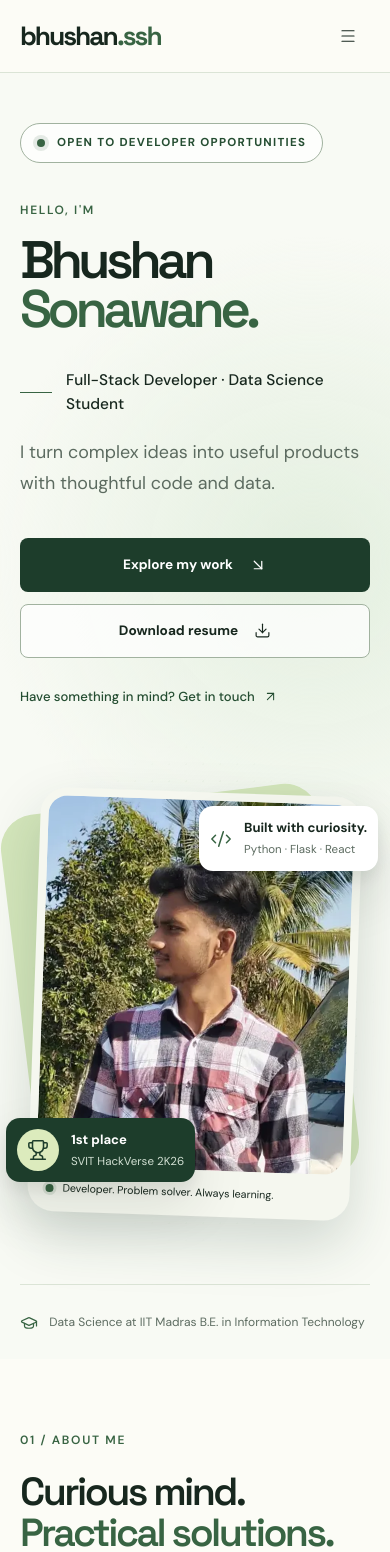
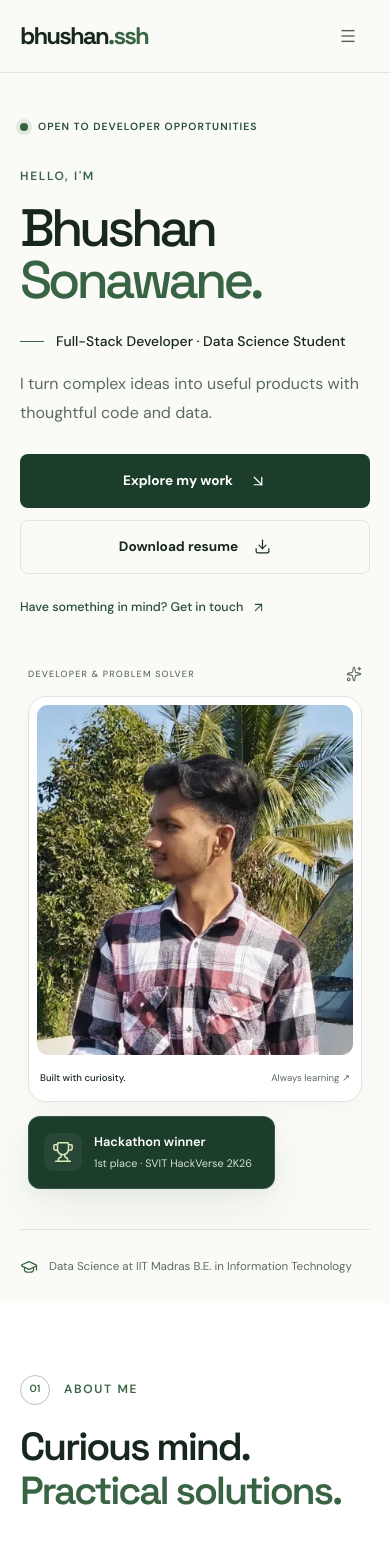
Before and after one commit to bhushan-ssh/Portfolio, a React (Vite) app: page / in a window 390 px wide. Shown: the top 1552 px of the page. Built offline with nearby package versions, Linux system fonts and the light colour scheme.

Commit message:
Polished

```diff
--- a/src/components/Achievements.css
+++ b/src/components/Achievements.css
@@ -16,8 +16,8 @@
   align-items: flex-start;
   min-height: 250px;
   padding: 32px;
-  border: 1px solid #a9c683;
-  border-radius: 18px;
+  border: 1px solid var(--border-strong);
+  border-radius: var(--radius);
   background: #ffffff8c;
 }
 .achievement-strip svg {
--- a/src/components/Hero.css
+++ b/src/components/Hero.css
@@ -1,197 +1,125 @@
 .hero {
   --section-background: var(--section-hero);
   display: grid;
-  grid-template-columns: minmax(0, 1.12fr) minmax(0, 0.88fr);
-  column-gap: 42px;
+  grid-template-columns: minmax(0, 1.15fr) minmax(0, 0.85fr);
+  column-gap: 80px;
   align-items: center;
-  min-height: 760px;
-  padding-top: 88px;
+  padding-top: 72px;
   color: var(--text);
 }
-.hero-content {
-  position: relative;
-  z-index: 2;
-}
+.hero-content { position: relative; }
 .availability {
   display: inline-flex;
   align-items: center;
-  gap: 12px;
-  padding: 10px 16px;
-  border: 1px solid var(--border-strong);
-  border-radius: 100px;
+  gap: 10px;
   color: var(--accent-hover);
-  background: #ffffffc9;
-  font-size: 0.72rem;
-  letter-spacing: 0.11em;
-  font-weight: 700;
-}
-.hero .status-dot {
-  background: var(--accent);
-  box-shadow: 0 0 0 4px #38644320;
-}
-.hero-hello {
-  margin: 38px 0 14px;
-  color: var(--accent);
-}
-.hero h1 {
-  font-size: clamp(4.4rem, 7.2vw, 7rem);
-  line-height: 0.94;
-  letter-spacing: -0.085em;
+  font-size: 0.65rem;
+  letter-spacing: 0.1em;
   font-weight: 600;
 }
-.hero h1 span {
-  color: var(--accent);
+.hero-hello { margin: 36px 0 16px; }
+.hero h1 {
+  font-size: clamp(4.4rem, 7vw, 6.6rem);
+  line-height: 0.99;
+  letter-spacing: -0.075em;
+  font-weight: 500;
 }
+.hero h1 span { color: var(--accent); }
 .role-line {
   display: flex;
   align-items: center;
-  gap: 14px;
-  margin-top: 34px;
-  font-size: 1.05rem;
+  gap: 12px;
+  margin-top: 30px;
+  font-size: 0.95rem;
   font-weight: 500;
-  color: var(--text);
 }
 .role-dash {
-  width: 32px;
+  width: 24px;
   height: 1px;
   background: var(--accent);
-  flex: 0 0 32px;
+  flex: 0 0 24px;
 }
 .hero-description {
-  max-width: 530px;
-  margin-top: 20px;
+  max-width: 440px;
+  margin-top: 18px;
   color: var(--muted);
-  font-size: 1.12rem;
-  line-height: 1.75;
+  font-size: 1.08rem;
+  line-height: 1.8;
+  text-wrap: pretty;
 }
 .hero-actions {
   display: flex;
   flex-wrap: wrap;
   gap: 12px;
-  margin-top: 38px;
+  margin-top: 30px;
 }
-.hero .button-primary {
-  color: #fff;
-  background: var(--ink);
-}
-.hero .button-primary:hover {
-  background: var(--accent);
-}
-.hero .button-secondary {
-  color: var(--text);
-  background: #ffffffbd;
-  border-color: var(--border-strong);
-}
-.hero .button-secondary:hover {
-  background: var(--sage-light);
-}
-.hero .hero-contact {
-  margin-top: 28px;
-  color: var(--accent-hover);
-  font-size: 0.82rem;
-}
+.hero-contact { margin-top: 24px; font-size: 0.78rem; }
 .hero-visual {
   position: relative;
   width: 100%;
-  padding: 28px 30px;
+  max-width: 430px;
+  justify-self: end;
+  padding: 0;
 }
-.hero-visual::before {
-  content: "";
-  position: absolute;
-  inset: 30px 48px 52px 10px;
-  background: #d4e6bb;
-  border-radius: 34px;
-  transform: rotate(-7deg);
-}
-.portrait-grid {
-  position: absolute;
-  inset: -25px -5px 0 5px;
-  background-image: radial-gradient(#8eae84 1px, transparent 1px);
-  background-size: 17px 17px;
-  mask-image: radial-gradient(ellipse, #000 15%, transparent 73%);
-  opacity: 0.25;
+.portrait-label {
+  display: flex;
+  justify-content: space-between;
+  align-items: center;
+  margin-bottom: 14px;
+  color: var(--muted);
+  font-size: 0.62rem;
+  letter-spacing: 0.13em;
+  font-weight: 500;
 }
 .photo-frame {
   position: relative;
-  z-index: 1;
-  max-width: 390px;
-  margin-inline: auto;
   padding: 8px;
-  border-radius: 26px;
-  background: #f5f7ef;
-  box-shadow: 0 24px 55px #1d3d2b2e;
-  transform: rotate(2deg);
+  border: 1px solid var(--border);
+  border-radius: 18px;
+  background: #fff;
+  box-shadow: var(--shadow-sm);
 }
 .profile-photo {
   width: 100%;
-  height: 470px;
+  height: 440px;
   object-fit: cover;
   object-position: center 38%;
-  border-radius: 19px;
+  border-radius: 11px;
 }
 .photo-caption {
   display: flex;
+  justify-content: space-between;
   align-items: center;
-  gap: 9px;
-  padding: 14px 10px 7px;
-  color: var(--text);
-  font-size: 0.75rem;
-  white-space: nowrap;
+  gap: 12px;
+  padding: 15px 8px 7px;
+  color: var(--muted);
+  font-size: 0.68rem;
 }
-.photo-caption .status-dot {
-  background: var(--accent);
-  box-shadow: 0 0 0 3px #38644322;
-}
-.floating-note {
-  position: absolute;
-  z-index: 2;
+.photo-caption > :first-child { color: var(--text); font-weight: 500; }
+.portrait-award {
+  position: relative;
+  width: fit-content;
+  margin-top: 14px;
   display: flex;
   align-items: center;
   gap: 12px;
-  padding: 16px;
-  border-radius: 14px;
-  color: var(--text);
-  background: #fff;
-  box-shadow: var(--shadow-lg);
-  animation: chip-in 0.8s ease both;
-}
-.floating-note strong,
-.floating-note span:not(.note-icon) {
-  display: block;
-}
-.floating-note strong {
-  font-size: 0.82rem;
-}
-.floating-note div > span {
-  margin-top: 3px;
-  color: var(--muted);
-  font-size: 0.72rem;
-}
-.note-top {
-  top: 72px;
-  right: -12px;
-}
-.note-top > svg {
-  color: var(--accent);
-}
-.note-bottom {
-  left: -8px;
-  bottom: 85px;
+  padding: 15px 22px 15px 15px;
+  border: 1px solid #ffffff1f;
+  border-radius: 12px;
   color: #fff;
   background: var(--ink);
-  animation-delay: 0.15s;
+  box-shadow: var(--shadow-lg);
 }
-.note-bottom div > span {
-  color: #d1dfd2;
-}
+.portrait-award strong { display: block; font-size: 0.8rem; font-weight: 600; }
+.portrait-award div > span { display: block; margin-top: 3px; font-size: 0.68rem; color: #d1dfd2; }
 .note-icon {
   display: grid;
   place-items: center;
-  width: 42px;
-  height: 42px;
-  border-radius: 50%;
-  color: var(--ink);
-  background: var(--lime);
+  width: 38px;
+  height: 38px;
+  border-radius: 9px;
+  color: var(--lime);
+  background: #ffffff0d;
 }
 .hero-bottom {
   grid-column: 1 / -1;
@@ -199,72 +127,48 @@
   justify-content: space-between;
   align-items: center;
   gap: 24px;
-  margin-top: 72px;
+  margin-top: 64px;
   padding: 25px 0;
   border-top: 1px solid var(--border);
   color: var(--muted);
 }
-.hero-bottom p,
-.hero-bottom a {
+.hero-bottom p, .hero-bottom a {
   display: flex;
   align-items: center;
   gap: 12px;
-  font-size: 0.75rem;
+  font-size: 0.72rem;
 }
-.hero-bottom p > svg,
-.hero-bottom a > svg {
-  color: var(--accent);
-}
-.hero-bottom a {
-  letter-spacing: 0.13em;
-  white-space: nowrap;
-}
-.hero-divider {
-  margin-inline: 8px;
-  color: var(--border-strong);
-}
-@keyframes chip-in {
-  from { opacity: 0; transform: translateY(12px); }
-  to { opacity: 1; transform: translateY(0); }
-}
+.hero-bottom p > svg, .hero-bottom a > svg { color: var(--accent); }
+.hero-bottom a { letter-spacing: 0.12em; white-space: nowrap; }
+.hero-bottom a:hover { color: var(--accent-hover); }
+.hero-divider { margin-inline: 8px; color: var(--border-strong); }
 @media (max-width: 1100px) {
-  .hero { column-gap: 16px; }
-  .hero h1 { font-size: clamp(4rem, 7vw, 5.7rem); }
-  .hero-visual { padding-inline: 16px; }
-  .photo-frame { max-width: 330px; }
-  .profile-photo { height: 420px; }
-  .note-top { right: 0; }
+  .hero { column-gap: 40px; padding-top: 60px; }
+  .hero h1 { font-size: clamp(4rem, 7.3vw, 5.7rem); }
+  .profile-photo { height: 400px; }
+  .role-line { font-size: 0.87rem; }
   .hero-bottom p { flex-wrap: wrap; }
 }
 @media (max-width: 799px) {
-  .hero {
-    grid-template-columns: 1fr;
-    padding-top: 64px;
-  }
+  .hero { grid-template-columns: 1fr; padding-top: 52px; }
   .hero-content { max-width: 650px; }
   .hero h1 { font-size: clamp(4.2rem, 11vw, 6.2rem); }
-  .hero-visual {
-    width: min(480px, 100%);
-    margin: 56px auto 0;
-  }
-  .photo-frame { max-width: 350px; }
-  .profile-photo { height: 430px; }
+  .hero-description { max-width: 500px; }
+  .hero-visual { width: min(416px, calc(100% - 16px)); margin: 48px auto 0; justify-self: center; }
+  .profile-photo { height: 420px; }
   .hero-bottom { margin-top: 40px; }
-  .hero-bottom a,
-  .hero-divider { display: none; }
+  .hero-bottom a, .hero-divider { display: none; }
 }
 @media (max-width: 420px) {
-  .hero { padding-top: 50px; }
-  .hero h1 { font-size: clamp(3.3rem, 12.5vw, 4.2rem); }
-  .role-line { font-size: 0.96rem; }
-  .hero-actions { flex-direction: column; align-items: stretch; }
-  .hero-visual { padding-inline: 14px; }
-  .hero-visual::before { inset: 34px 30px 50px 0; }
-  .profile-photo { height: 370px; }
-  .floating-note { padding: 11px; }
-  .note-top { top: 42px; right: -8px; }
-  .note-bottom { bottom: 62px; left: -14px; }
-  .photo-caption { font-size: 0.67rem; }
+  .hero { padding-top: 40px; }
+  .hero-hello { margin-top: 28px; }
+  .hero h1 { font-size: clamp(3.25rem, 13.5vw, 4.7rem); }
+  .role-line { margin-top: 24px; line-height: 1.6; }
+  .hero-description { font-size: 1rem; }
+  .hero-actions { flex-direction: column; align-items: stretch; margin-top: 26px; }
+  .profile-photo { height: 350px; }
+  .portrait-label { font-size: 0.56rem; }
+  .photo-caption { font-size: 0.6rem; gap: 4px; padding-inline: 3px; }
   .hero-bottom p { display: block; line-height: 2; }
   .hero-bottom p > svg { vertical-align: middle; margin-right: 8px; }
 }
--- a/src/components/Hero.jsx
+++ b/src/components/Hero.jsx
@@ -42,12 +42,15 @@ export default function Hero() {
         </a>
       </div>
       <div className="hero-visual">
-        <div className="portrait-grid" aria-hidden="true" />
+        <div className="portrait-label">
+          <span>DEVELOPER &amp; PROBLEM SOLVER</span>
+          <Icon name="sparkles" size={16} />
+        </div>
         <div className="photo-frame">
           <img
             src={asset("profile-800.webp")}
             srcSet={`${asset("profile-400.webp")} 400w, ${asset("profile-600.webp")} 600w, ${asset("profile-800.webp")} 800w`}
-            sizes="(max-width: 420px) 280px, (max-width: 1100px) 310px, 365px"
+            sizes="(max-width: 550px) calc(100vw - 72px), (max-width: 799px) 400px, 430px"
             width="800"
             height="1000"
             alt="Bhushan Sonawane outdoors"
@@ -56,24 +59,17 @@ export default function Hero() {
             className="profile-photo"
           />
           <div className="photo-caption">
-            <span className="status-dot" />
-            <span>Developer. Problem solver. Always learning.</span>
+            <span>Built with curiosity.</span>
+            <span>Always learning ↗</span>
           </div>
         </div>
-        <div className="floating-note note-top">
-          <Icon name="code" size={22} />
-          <div>
-            <strong>Built with curiosity.</strong>
-            <span>Python · Flask · React</span>
-          </div>
-        </div>
-        <div className="floating-note note-bottom">
+        <div className="portrait-award">
           <span className="note-icon">
             <Icon name="trophy" size={22} />
           </span>
           <div>
-            <strong>1st place</strong>
-            <span>SVIT HackVerse 2K26</span>
+            <strong>Hackathon winner</strong>
+            <span>1st place · SVIT HackVerse 2K26</span>
           </div>
         </div>
       </div>
--- a/src/components/Navbar.css
+++ b/src/components/Navbar.css
@@ -2,7 +2,7 @@
   position: sticky;
   top: 0;
   z-index: 30;
-  background: #fcfcf6ed;
+  background: #fafbf7ed;
   backdrop-filter: blur(18px);
   border-bottom: 1px solid var(--border);
   transition: background 0.25s, border-color 0.25s;
@@ -16,7 +16,7 @@
 .brand {
   font-family: var(--font-heading);
   font-weight: 700;
-  font-size: 1.65rem;
+  font-size: 1.5rem;
   letter-spacing: -0.075em;
 }
 .brand span {
--- a/src/components/SectionHeading.jsx
+++ b/src/components/SectionHeading.jsx
@@ -8,7 +8,7 @@ export default function SectionHeading({
   return (
     <div className="section-heading">
       <p className="eyebrow">
-        {number} / {label}
+        <span className="section-number">{number}</span> {label}
       </p>
       <h2>
         {title} {accent && <span>{accent}</span>}
--- a/src/entry-server.jsx
+++ b/src/entry-server.jsx
@@ -5,5 +5,3 @@ import App from "./App";
 export function render() {
   return renderToString(<App />);
 }
-import { renderToString } from "react-dom/server";
-import App from "./App";
--- a/src/index.css
+++ b/src/index.css
@@ -98,16 +98,33 @@ main:focus {
 .eyebrow {
   margin-bottom: 20px;
 }
+.section-heading .eyebrow {
+  display: flex;
+  align-items: center;
+  gap: 14px;
+}
+.section-number {
+  display: inline-grid;
+  place-items: center;
+  width: 30px;
+  height: 30px;
+  border: 1px solid var(--border-strong);
+  border-radius: 50%;
+  font-size: 0.65rem;
+  letter-spacing: 0;
+  font-variant-numeric: tabular-nums;
+}
 .small-label {
   font-size: 0.75rem;
   letter-spacing: 0.1em;
 }
 .section-heading h2 {
   font-size: var(--text-heading);
-  letter-spacing: -0.065em;
-  line-height: 1.06;
+  letter-spacing: -0.055em;
+  line-height: 1.12;
   font-weight: 600;
   max-width: 780px;
+  text-wrap: balance;
 }
 .section-heading h2 span {
   color: var(--accent);
@@ -163,8 +180,8 @@ main:focus {
   background: var(--accent);
 }
 .button-secondary {
-  border-color: var(--border-strong);
-  background: var(--white);
+  border-color: var(--border);
+  background: transparent;
   color: var(--text);
 }
 .button-secondary:hover {
@@ -216,7 +233,7 @@ main:focus {
   color: var(--muted);
   padding: 5px 10px;
   border: 1px solid var(--border);
-  border-radius: 5px;
+  border-radius: 6px;
   background: var(--surface);
 }
 .sr-only {
--- a/src/styles/tokens.css
+++ b/src/styles/tokens.css
@@ -1,26 +1,26 @@
 :root {
   color-scheme: light;
-  --white: #fcfcf6;
-  --surface: #f0f3e9;
-  --sage-light: #e6efdf;
+  --white: #fafbf7;
+  --surface: #f1f4ed;
+  --sage-light: #e8efdf;
   --card-surface: #ffffff;
-  --section-hero: radial-gradient(circle at 80% 38%, #e3efdf 0, transparent 38%), #f8faf4;
-  --section-about: #fcfcf6;
-  --section-projects: #f0f3e9;
-  --section-skills: #edf4eb;
-  --section-certificates: #fcfcf6;
-  --section-achievements: #e6f0df;
-  --section-contact: #edf4e9;
+  --section-hero: #fafbf7;
+  --section-about: #ffffff;
+  --section-projects: #f1f4ed;
+  --section-skills: #fafbf7;
+  --section-certificates: #ffffff;
+  --section-achievements: #edf2e7;
+  --section-contact: #f5f7f0;
   --ink: #1d3d2b;
   --lime: #dcebbd;
   --text: #17271e;
   --muted: #5c6b60;
   --accent: #386443;
   --accent-hover: #244d31;
-  --border: #dbe4d6;
-  --border-strong: #a1b29f;
-  --shadow-sm: 0 2px 4px #0b211011, 0 10px 28px #0b21100a;
-  --shadow-lg: 0 8px 16px #0b211013, 0 24px 56px #0b21101c;
+  --border: #e0e6db;
+  --border-strong: #b8c5b3;
+  --shadow-sm: 0 2px 6px #1d3d2b04, 0 8px 24px #1d3d2b06;
+  --shadow-lg: 0 6px 16px #1d3d2b08, 0 20px 48px #1d3d2b12;
   --radius-sm: 8px;
   --radius: 16px;
   --radius-lg: 24px;
@@ -37,6 +37,6 @@
   --text-sm: 0.85rem;
   --text-base: 1rem;
   --text-lg: 1.15rem;
-  --text-heading: clamp(2.8rem, 5vw, 4.7rem);
+  --text-heading: clamp(2.65rem, 4.5vw, 4rem);
   --nav-height: 80px;
 }
```
Also changed, not shown: src/components/Contact.css (+9 -9 lines), src/components/ProjectCard.css (+13 -5 lines), src/components/Projects.css (+7 -4 lines), src/components/Skills.css (+7 -7 lines).
